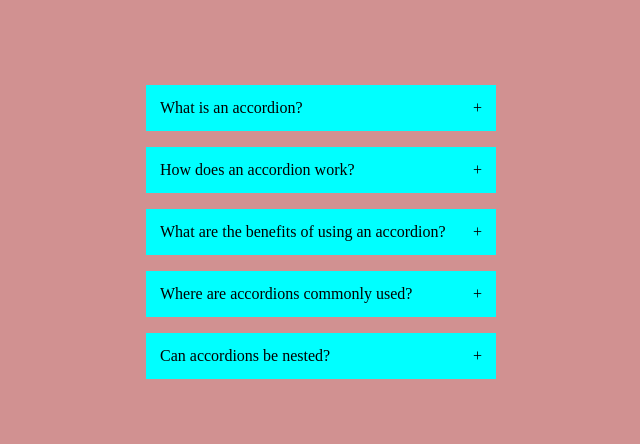
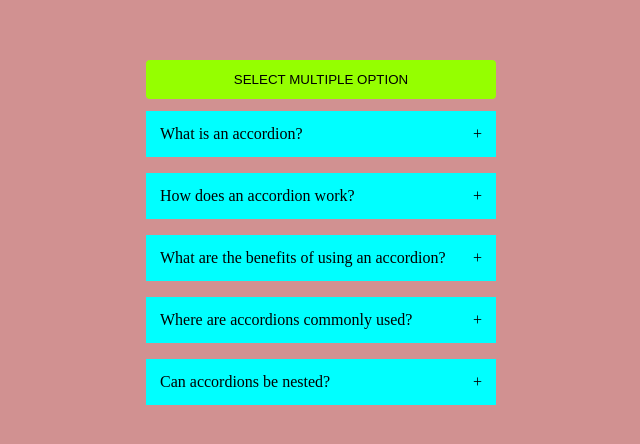
Before and after one commit to ajmal-m/React-interview-problems, a React (Vite) app: page / in a window 1280 px wide. Shown: the part 168-612 px from the top of the page, without its empty margins (319-959 px from the left). Built offline with nearby package versions, Linux system fonts and the light colour scheme.

Commit message:
Accordion task completed

```diff
--- a/src/components/accordion/index.tsx
+++ b/src/components/accordion/index.tsx
@@ -1,29 +1,42 @@
 import React, { useState } from "react";
 import './style.css';
 import data from './index';
+import { selectedAccordion } from '../../utils/types';
 
 
 export const Accordion: React.FC = () => {
 
-    const [selectedAccordion, setSelectedAccordion] = useState<number | null>();
+    const [selectedAccordion, setSelectedAccordion] = useState<selectedAccordion>({});
+    const [enableMultipleSelection, setMultipleSelection] = useState<boolean>(false);
 
-    const selectAccordion = ( id : number) => {
+    const selectAccordion = ( id : number) : void => {
         setSelectedAccordion((prev) => {
-            if(prev == id){
-                return null
+            if(enableMultipleSelection){
+                if(prev[id]){
+                    prev = { ...prev, [id] : false};
                 }else{
-                return id;
+                    prev = { ...prev, [id] : true};
+                }
+                return prev
+            }else{
+               return { [id]: true}
             }
         });
     }
 
+    const selectMultiple = () : void => {
+        setMultipleSelection((prev) => (!prev));
+    }
+
     return(
         <>
+            <div className="accordion-container">
+                <button onClick={selectMultiple}>SELECT MULTIPLE OPTION</button>
                 <div className="accordion-wrapper">
                     {
-                    data.map((item) => {
+                        data.map((item, index) => {
                             return (
-                            <div className="accordion-item">
+                                <div className="accordion-item" key={index}>
                                     <div className="accordion-question" onClick={() => selectAccordion(item.id)}>
                                         <div>
                                             <p>{item.question}</p>
@@ -34,7 +47,7 @@ export const Accordion: React.FC = () => {
                                     </div>
                                     {
 
-                                    selectedAccordion && selectedAccordion == item.id &&
+                                        selectedAccordion && selectedAccordion[item.id] &&
                                         <div className="accordion-answer" >
                                             <p>{item.answer}</p>
                                         </div>
@@ -44,6 +57,7 @@ export const Accordion: React.FC = () => {
                         })
                     }
                 </div>
+            </div>
         </>
     )
 }
--- a/src/components/accordion/style.css
+++ b/src/components/accordion/style.css
@@ -25,3 +25,18 @@
 .accordion-answer{
     margin-top: 12px;
 }
+
+.accordion-container{
+    display: flex;
+    flex-direction: column;
+    justify-content: center;
+    gap: 12px;;
+}
+
+.accordion-container button{
+    padding: 12px;
+    background-color: rgb(149, 255, 0);
+    border: none;
+    border-radius: 4px;
+    cursor: pointer;
+}
--- a/src/utils/types.ts
+++ b/src/utils/types.ts
@@ -5,4 +5,9 @@ export type AccordionData = {
 }
 
 
+export type selectedAccordion = {
+    [index:number] : boolean
+}
+
+
 export type Accordion = AccordionData[];
```
Lines whose indentation alone changed are shown as unchanged.
